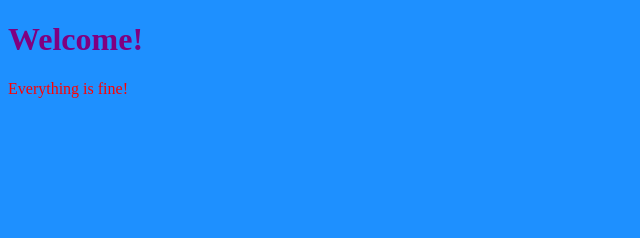
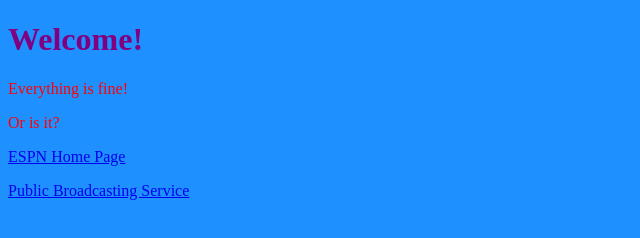
Before and after one commit to anthonyjprater/css-basics, a plain HTML site: page index.html in a window 1280 px wide. Shown: the whole page, without its empty margins (0-640 px from the left). Drawn offline with Linux system fonts and the light colour scheme.

Commit message:
added two external site links

```diff
--- a/index.html
+++ b/index.html
@@ -4,6 +4,7 @@
   <meta charset="utf-8">
   <title>Home</title>
   <style>
+
     h1 {
       color: purple;
     }
@@ -17,8 +18,13 @@
     }
   </style>
 </head>
+
 <body>
   <h1>Welcome!</h1>
   <p>Everything is fine!</p>
-</body>
+  <p>Or is it?</p>
+    <a href="www.espn.com">ESPN Home Page</a>
+  <p>
+    <a href="www.pbs.org">Public Broadcasting Service</a></p>
+  </body>
 </html>
```
